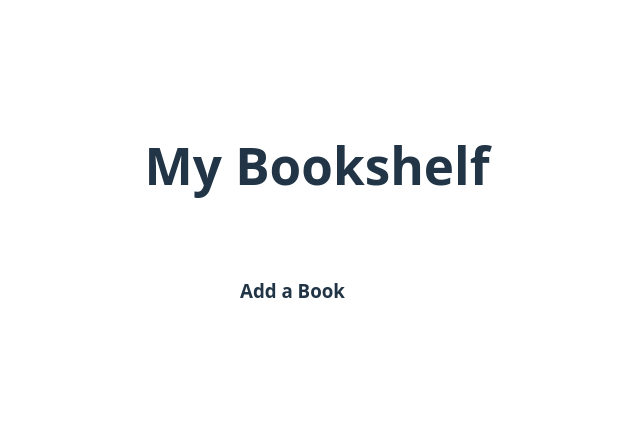
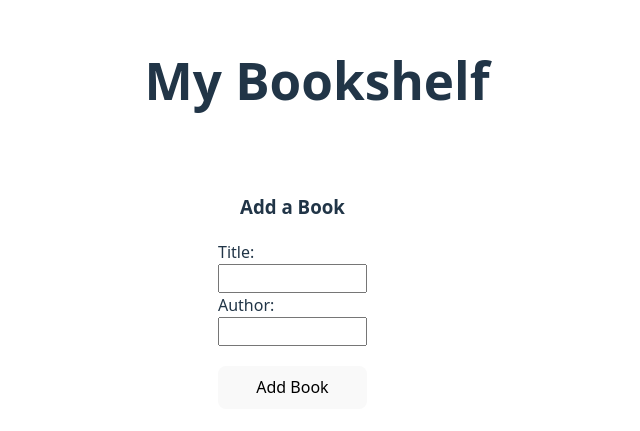
Before and after one commit to Gabyara237/controlled-forms-in-react-lab, a React (Vite) app: page / in a window 1280 px wide. Shown: the part 161-592 px from the top of the page, without its empty margins (323-963 px from the left). Built offline with nearby package versions, Linux system fonts and the light colour scheme.

Commit message:
feat: add book form to Bookshelf

```diff
--- a/src/components/Bookshelf/Bookshelf.jsx
+++ b/src/components/Bookshelf/Bookshelf.jsx
@@ -23,7 +23,25 @@
         <div className="bookshelfDiv">
             <div className="formDiv">
                 <h3>Add a Book</h3>
-                {/* Form will go here */}
+                <form onSubmit={handleSubmit}>
+                    <label htmlFor="title">Title: </label>
+                    <input
+                        id="title"
+                        type="text"
+                        name="title"
+                        value = {newBook.title}
+                        onChange={handleInputChange}
+                    />
+                    <label htmlFor="author">Author: </label>
+                    <input
+                        id="author"
+                        type="text"
+                        name="author"
+                        value={newBook.author}
+                        onChange={handleInputChange}
+                    />
+                    <button type="submit" >Add Book</button>
+                </form>
             </div>
             <div className="bookCardsDiv">{/* Book cards will display here */}</div>
         </div>
--- a/src/index.css
+++ b/src/index.css
@@ -39,6 +39,7 @@
 }
 
 button {
+  margin-top: 20px;
   border-radius: 8px;
   border: 1px solid transparent;
   padding: 0.6em 1.2em;
```
